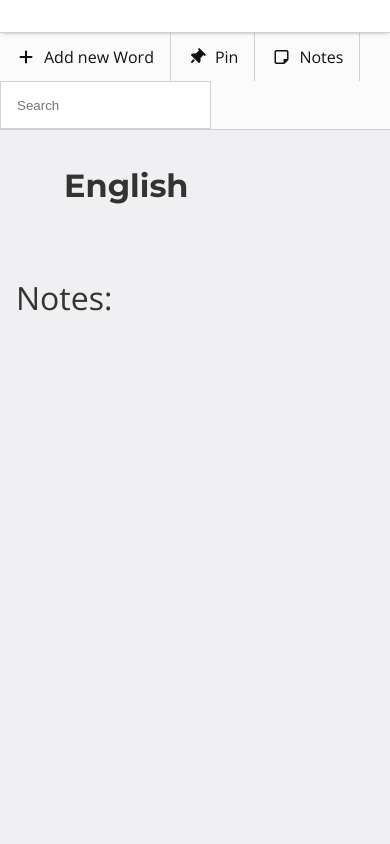
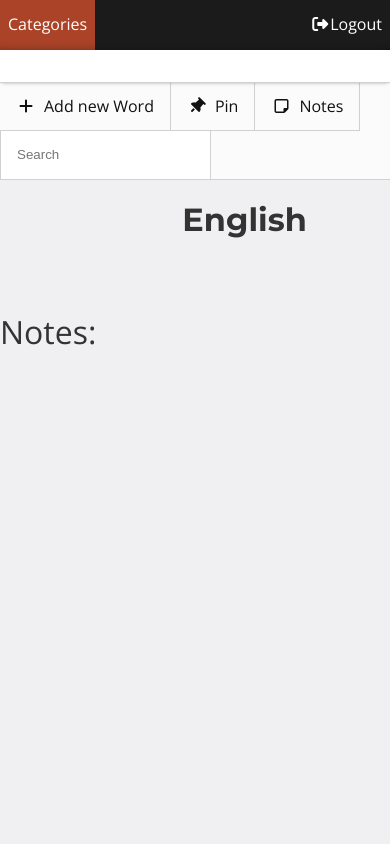
Before and after one commit to DanCatchpole/phrasebook-django, a Django app: template phrasebook/templates/phrasebook/category.html in a window 390 px wide. Run offline with Django 3.2, Linux system fonts and the light colour scheme; the template is opened without the code that fills it, so the values that code supplies are empty; some libraries are stand-ins or nearby versions.

Commit message:
CSS Mobile changes

```diff
--- a/phrasebook/static/phrasebook/css/_glass.scss
+++ b/phrasebook/static/phrasebook/css/_glass.scss
@@ -19,7 +19,7 @@
 $offwhite: rgb(222, 222, 222);
 // $redd:#d12929;
 
-form.glass-form {
+.glass-form {
     display: flex;
     flex-direction: column;
     width: 100%;
@@ -168,3 +168,15 @@
         font-weight: 700;
     }
 }
+
+@media only screen and (max-width: 480px) {
+    .glass-btn {
+        color: #dedede;
+    }
+
+    .glass-form {
+        input[type="text"], input[type="password"], input[type="email"] {
+            border-bottom: 1px solid #dedede;
+        }
+    }
+}
--- a/phrasebook/static/phrasebook/css/main.css
+++ b/phrasebook/static/phrasebook/css/main.css
@@ -1364,7 +1370,9 @@
 
 form.searchBox input[type=text] {
   height: 3rem;
-  border: 1px solid #d1d1d1; }
+  border: 0px;
+  border-left: 1px solid #d1d1d1;
+  border-right: 1px solid #d1d1d1; }
 
 ul.categoryList {
   list-style-type: none;
@@ -1494,6 +1502,9 @@
   font-family: "Montserrat", sans-serif; }
 
 @media only screen and (max-width: 480px) {
+  .content.category {
+    padding: 0rem; }
+
   body.loginPage {
     background-color: white; }
     body.loginPage main {
@@ -1658,8 +1670,13 @@
       margin-left: 0rem;
       margin-top: 0.5rem; }
 
+  .mini-bar .button {
+    border-bottom: 1px solid #d1d1d1; }
+
   .wordBlock {
     width: 100%; }
+    .wordBlock span:not(.addnew):not(.padding):not(.language).starred {
+      display: none; }
 
   ul.categoryList {
     list-style-type: none;
--- a/phrasebook/static/phrasebook/css/main.scss
+++ b/phrasebook/static/phrasebook/css/main.scss
@@ -1336,7 +1336,9 @@
     input[type=text] {
         height: 3rem;
         //margin: 0 .5rem;
-        border: 1px solid $bordercolor;
+        border: 0px;
+        border-left: 1px solid $bordercolor;
+        border-right: 1px solid $bordercolor;
     }
 }
 
@@ -1522,6 +1524,13 @@
 
 @media only screen and (max-width: 480px) {
 
+    .loginBlock {
+    }
+
+    .content.category {
+        padding: 0rem;
+    }
+
     body.loginPage {
         main {
             width: 100%;
@@ -1542,10 +1551,11 @@
     }
 
     .loginBlock {
-        background-color: #fff;
+        background-color: #1b1b1b;
         border-radius: 0;
         height: 100%;
         max-width: 100%;
+        padding: 1rem;
         .formTitle {
             width: 100%;
             background-color: $barColor;
@@ -1734,8 +1744,17 @@
         }
     }
 
+    .mini-bar {
+        .button {
+            border-bottom: 1px solid $bordercolor;
+        }
+    }
+
     .wordBlock {
         width: 100%;
+        span:not(.addnew):not(.padding):not(.language).starred {
+            display: none;
+        }
     }
 
     ul.categoryList {
--- a/phrasebook/templates/phrasebook/category.html
+++ b/phrasebook/templates/phrasebook/category.html
@@ -39,7 +39,7 @@
                 <input type="text" placeholder="Search" id="search" class="search">
             </form>
         </div>
-        <div class="content" tabindex="1">
+        <div class="content category" tabindex="1">
             <div class="wordBlock wbtitle">
                 <span class="lang"><h1>{{ category.language.english_name }}</h1></span>
                 <span class="padding"></span>
--- a/phrasebook/templates/phrasebook/sidebar.html
+++ b/phrasebook/templates/phrasebook/sidebar.html
@@ -108,3 +108,22 @@
         </li>
     </ul>
 </nav>
+
+<nav class="sideBarMOB">
+    <ul>
+        <li>
+            <a href="{% url 'phrasebook:all_categories' %}" class="all {{ all_categories }}">
+                <span class="all">Categories</span>
+            </a>
+        </li>
+    </ul>
+    <div class="sticky-push"></div>
+    <ul>
+        <li>
+            <a href="{% url 'phrasebook:logout' %}" class="logout">
+                <i class="fa fa-fw fa-sign-out"></i>
+                <span>Logout</span>
+            </a>
+        </li>
+    </ul>
+</nav>
```
Also changed, not shown: other parts of phrasebook/static/phrasebook/css/main.css (+19 -12 lines), 1 other file.
